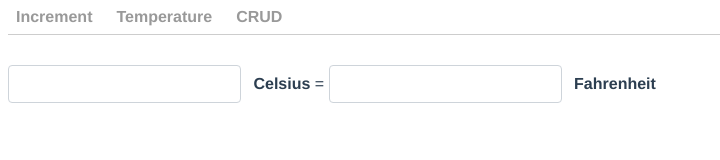
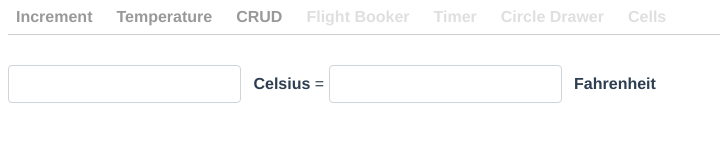
Before and after one commit to zanderi/vue-7gui, a Vue app: page /#/temperature in a window 1280 px wide. Shown: the top 160 px of the page, without its empty margins (0-720 px from the left). Built offline with nearby package versions, Linux system fonts and the light colour scheme.

Commit message:
added more styling to nav

```diff
--- a/src/components/navigation.vue
+++ b/src/components/navigation.vue
@@ -11,10 +11,16 @@
 				<router-link to="crud">CRUD</router-link>
 			</li>
 			<li class="list-item">
-				<router-link to=""></router-link>
+				<router-link disabled to="">Flight Booker</router-link>
 			</li>
 			<li class="list-item">
-				<router-link to=""></router-link>
+				<router-link disabled to="">Timer</router-link>
+			</li>
+			<li class="list-item">
+				<router-link disabled to="">Circle Drawer</router-link>
+			</li>
+			<li class="list-item">
+				<router-link disabled to="">Cells</router-link>
 			</li>
 		</ul>
 	</nav>
@@ -33,6 +39,10 @@
 			color:#999999;
 			text-decoration: none;
 			font-weight: bold;
+			&[disabled], &[disabled]:hover{
+				cursor:default;
+				color:#dfdfdf;
+			}
 			&:hover{
 				color:darken(#999999,25%);
 			}
```
